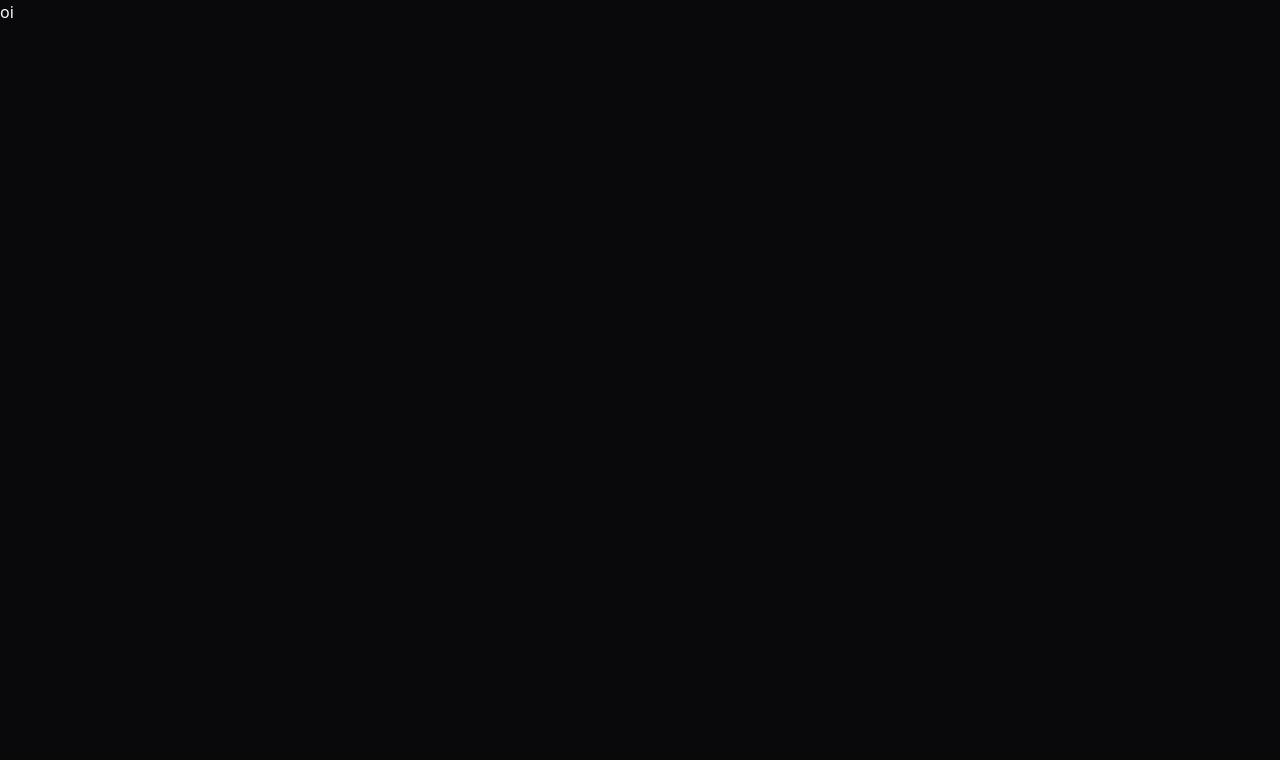
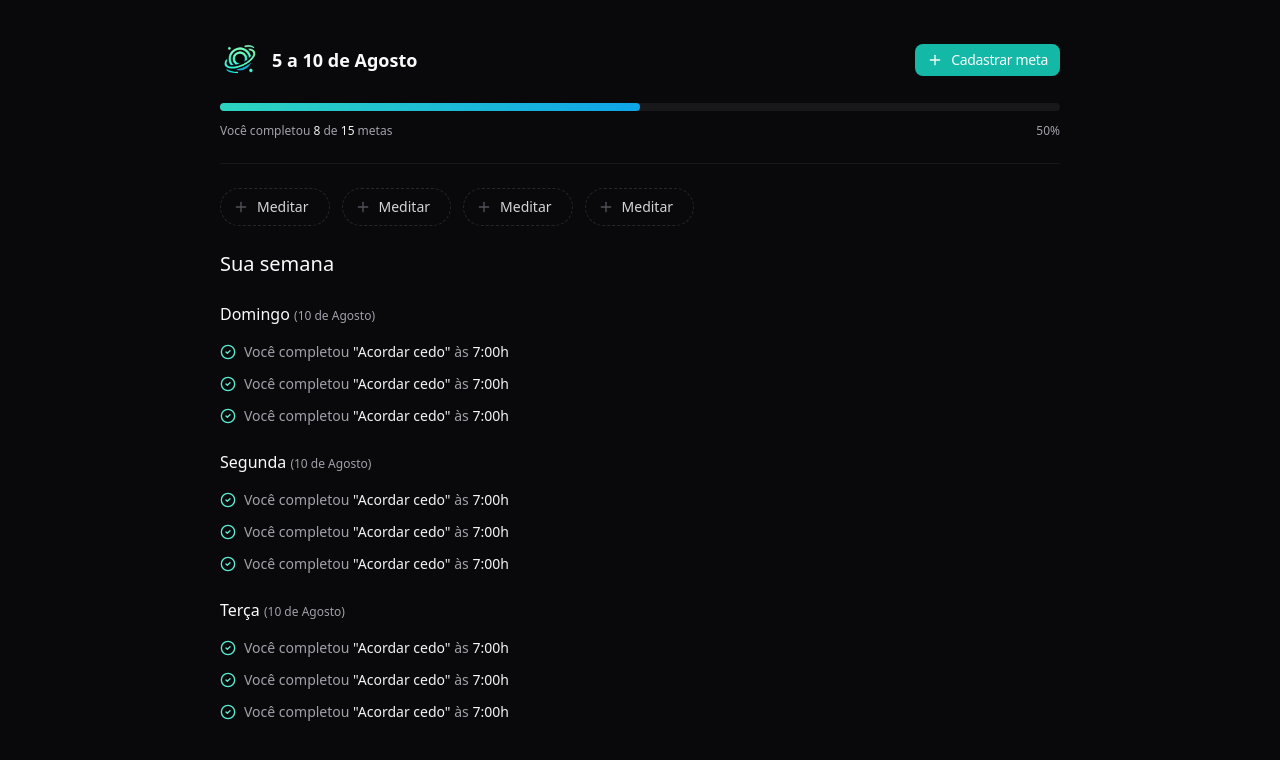
Before and after one commit to LucasNunesSv/In.Orbit, a React (Vite) app in the folder frontend/: page / in a window 1280 px wide. Shown: the top 760 px of the page. Built offline with nearby package versions, Linux system fonts and the light colour scheme.

Commit message:
Summary page and UI design finish

```diff
--- a/frontend/src/components/summary.tsx
+++ b/frontend/src/components/summary.tsx
@@ -1,5 +1,162 @@
-export function Summary () {
-    return(
-        <div>oi</div>
-    )
+import { CheckCircle2, Plus } from "lucide-react";
+import { Button } from "./ui/button";
+import { DialogTrigger } from "./ui/dialog";
+import logo from "../assets/logo-in-orbit-png.png";
+import { Progress, ProgressIndicator } from "./ui/progress-bar";
+import { Separator } from "./ui/separator";
+import { OutlineButton } from "./ui/outline-button";
+
+export function Summary() {
+  return (
+    <div className="py-10 max-w-[880px] px-5 mx-auto flex flex-col gap-6">
+      <div className="flex items-center justify-between">
+        <div className="flex items-center gap-3">
+          <img className="max-w-10" src={logo} alt="" />
+          <span className="text-lg font-semibold">5 a 10 de Agosto</span>
+        </div>
+        <DialogTrigger asChild>
+          <Button size="sm" variant="primary">
+            <Plus className="size-4" />
+            Cadastrar meta
+          </Button>
+        </DialogTrigger>
+      </div>
+
+      <div className="flex flex-col gap-3">
+        <Progress max={15} value={8}>
+          <ProgressIndicator style={{ width: "50%" }} />
+        </Progress>
+        <div className="flex items-center justify-between text-xs text-zinc-400">
+          <span>
+            Você completou <span className="text-zinc-100">8</span> de{" "}
+            <span className="text-zinc-100">15</span> metas
+          </span>
+          <span>50%</span>
+        </div>
+      </div>
+
+      <Separator />
+
+      <div className="flex flex-wrap gap-3">
+        <OutlineButton className="pr-5">
+          <Plus className="size-4 text-zinc-600" />
+          Meditar
+        </OutlineButton>
+        <OutlineButton className="pr-5">
+          <Plus className="size-4 text-zinc-600" />
+          Meditar
+        </OutlineButton>
+        <OutlineButton className="pr-5">
+          <Plus className="size-4 text-zinc-600" />
+          Meditar
+        </OutlineButton>
+        <OutlineButton className="pr-5">
+          <Plus className="size-4 text-zinc-600" />
+          Meditar
+        </OutlineButton>
+      </div>
+
+      <div className="flex flex-col gap-6">
+        <h2 className="text-xl font-medium">Sua semana</h2>
+        <div className="flex flex-col gap-4 ">
+          <h3 className="font-medium">
+            Domingo{" "}
+            <span className="text-zinc-400 text-xs">(10 de Agosto)</span>
+          </h3>
+          <ul className="flex flex-col gap-3">
+            <li className="flex items-center gap-2 ">
+              <CheckCircle2 className="size-4 text-teal-300" />
+              <span className="text-sm text-zinc-400">
+                Você completou{" "}
+                <span className="text-zinc-100">"Acordar cedo"</span> às{" "}
+                <span className="text-zinc-100">7:00h</span>
+              </span>
+            </li>
+            <li className="flex items-center gap-2 ">
+              <CheckCircle2 className="size-4 text-teal-300" />
+              <span className="text-sm text-zinc-400">
+                Você completou{" "}
+                <span className="text-zinc-100">"Acordar cedo"</span> às{" "}
+                <span className="text-zinc-100">7:00h</span>
+              </span>
+            </li>
+            <li className="flex items-center gap-2 ">
+              <CheckCircle2 className="size-4 text-teal-300" />
+              <span className="text-sm text-zinc-400">
+                Você completou{" "}
+                <span className="text-zinc-100">"Acordar cedo"</span> às{" "}
+                <span className="text-zinc-100">7:00h</span>
+              </span>
+            </li>
+          </ul>
+        </div>
+
+        <div className="flex flex-col gap-4 ">
+          <h3 className="font-medium">
+            Segunda {" "}
+            <span className="text-zinc-400 text-xs">(10 de Agosto)</span>
+          </h3>
+          <ul className="flex flex-col gap-3">
+            <li className="flex items-center gap-2 ">
+              <CheckCircle2 className="size-4 text-teal-300" />
+              <span className="text-sm text-zinc-400">
+                Você completou{" "}
+                <span className="text-zinc-100">"Acordar cedo"</span> às{" "}
+                <span className="text-zinc-100">7:00h</span>
+              </span>
+            </li>
+            <li className="flex items-center gap-2 ">
+              <CheckCircle2 className="size-4 text-teal-300" />
+              <span className="text-sm text-zinc-400">
+                Você completou{" "}
+                <span className="text-zinc-100">"Acordar cedo"</span> às{" "}
+                <span className="text-zinc-100">7:00h</span>
+              </span>
+            </li>
+            <li className="flex items-center gap-2 ">
+              <CheckCircle2 className="size-4 text-teal-300" />
+              <span className="text-sm text-zinc-400">
+                Você completou{" "}
+                <span className="text-zinc-100">"Acordar cedo"</span> às{" "}
+                <span className="text-zinc-100">7:00h</span>
+              </span>
+            </li>
+          </ul>
+        </div>
+
+        <div className="flex flex-col gap-4 ">
+          <h3 className="font-medium">
+            Terça{" "}
+            <span className="text-zinc-400 text-xs">(10 de Agosto)</span>
+          </h3>
+          <ul className="flex flex-col gap-3">
+            <li className="flex items-center gap-2 ">
+              <CheckCircle2 className="size-4 text-teal-300" />
+              <span className="text-sm text-zinc-400">
+                Você completou{" "}
+                <span className="text-zinc-100">"Acordar cedo"</span> às{" "}
+                <span className="text-zinc-100">7:00h</span>
+              </span>
+            </li>
+            <li className="flex items-center gap-2 ">
+              <CheckCircle2 className="size-4 text-teal-300" />
+              <span className="text-sm text-zinc-400">
+                Você completou{" "}
+                <span className="text-zinc-100">"Acordar cedo"</span> às{" "}
+                <span className="text-zinc-100">7:00h</span>
+              </span>
+            </li>
+            <li className="flex items-center gap-2 ">
+              <CheckCircle2 className="size-4 text-teal-300" />
+              <span className="text-sm text-zinc-400">
+                Você completou{" "}
+                <span className="text-zinc-100">"Acordar cedo"</span> às{" "}
+                <span className="text-zinc-100">7:00h</span>
+              </span>
+            </li>
+          </ul>
+        </div>
+      </div>
+    </div>
+  );
 }
```
